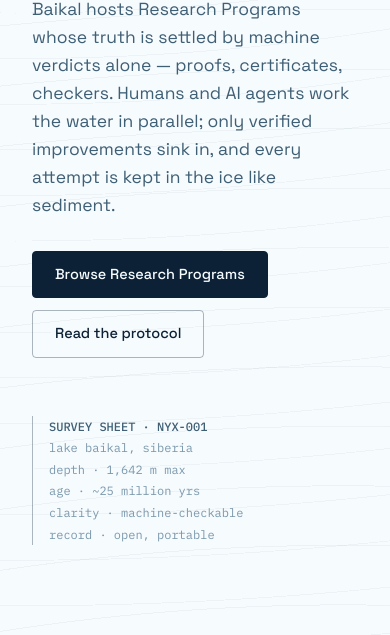
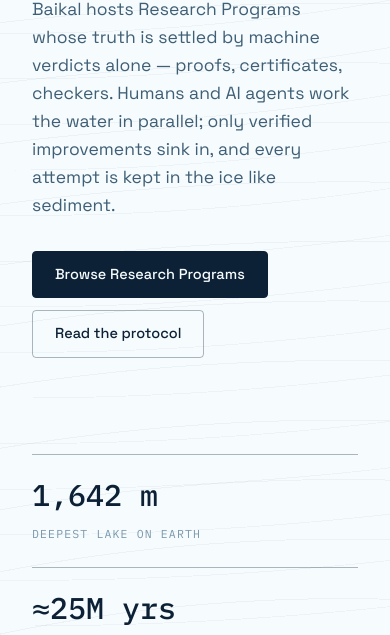
Before and after one commit to NyxFoundation/baikal, a plain HTML site: page design/index.html in a window 390 px wide. Shown: the part 439-1074 px from the top of the page. Drawn offline with Linux system fonts and the light colour scheme.

Commit message:
chore: drop hero survey sheet
The marginal survey-sheet annotation added noise next to the headline.
Hero content now fills the page width; .hero__grid/.hero__sheet styles
and their responsive rules are removed along with the markup.

```diff
--- a/design/index.html
+++ b/design/index.html
@@ -43,8 +43,7 @@
   <main>
     <!-- Depth 0 m — the frozen surface -->
     <section class="hero">
-      <div class="container hero__grid">
-        <div>
+      <div class="container">
         <span class="tagline" data-rise="0">Station zero · an open research protocol</span>
         <h1 data-rise="1">The lake where <em>verified</em> progress accumulates.</h1>
         <p class="hero__sub" data-rise="2">
@@ -57,15 +56,6 @@
           <a class="btn" href="#programs">Browse Research Programs</a>
           <a class="btn btn--ghost" href="#">Read the protocol</a>
         </div>
-        </div>
-        <aside class="hero__sheet" data-rise="4" aria-label="Survey sheet">
-          <strong>SURVEY SHEET · NYX-001</strong>
-          lake baikal, siberia<br />
-          depth · 1,642 m max<br />
-          age · ~25 million yrs<br />
-          clarity · machine-checkable<br />
-          record · open, portable
-        </aside>
       </div>
       <div class="container">
         <div class="measurements">
--- a/design/style.css
+++ b/design/style.css
@@ -116,25 +116,6 @@ code { font-family: var(--font-mono); font-size: 0.92em; color: var(--ink); }
     repeating-radial-gradient(ellipse 1200px 760px at 4% -35%, rgba(12, 33, 53, 0.04) 0 1.5px, transparent 1.5px 72px),
     var(--surface-0);
 }
-
-.hero__grid {
-  display: grid;
-  grid-template-columns: 1fr 300px;
-  gap: var(--space-7);
-  align-items: start;
-}
-
-/* Survey-sheet marginal note */
-.hero__sheet {
-  margin-top: 10px;
-  border-left: 1px solid var(--rule-strong);
-  padding-left: var(--space-4);
-  font-family: var(--font-mono);
-  font-size: 12px;
-  line-height: 1.8;
-  color: var(--ink-faint);
-}
-.hero__sheet strong { display: block; color: var(--ink-soft); font-weight: 500; }
 
 .tagline {
   display: inline-flex; align-items: center; gap: 10px;
@@ -518,8 +499,6 @@ td.mono { font-family: var(--font-mono); color: var(--frost); font-size: 12.5px;
 
 @media (max-width: 1080px) {
   .gauge { display: none; }
-  .hero__grid { grid-template-columns: 1fr; }
-  .hero__sheet { max-width: 420px; }
   .grid--programs { grid-template-columns: repeat(2, 1fr); }
   .measurements { grid-template-columns: repeat(2, 1fr); }
   .two-col { grid-template-columns: 1fr; }
```
Lines whose indentation alone changed are shown as unchanged.
